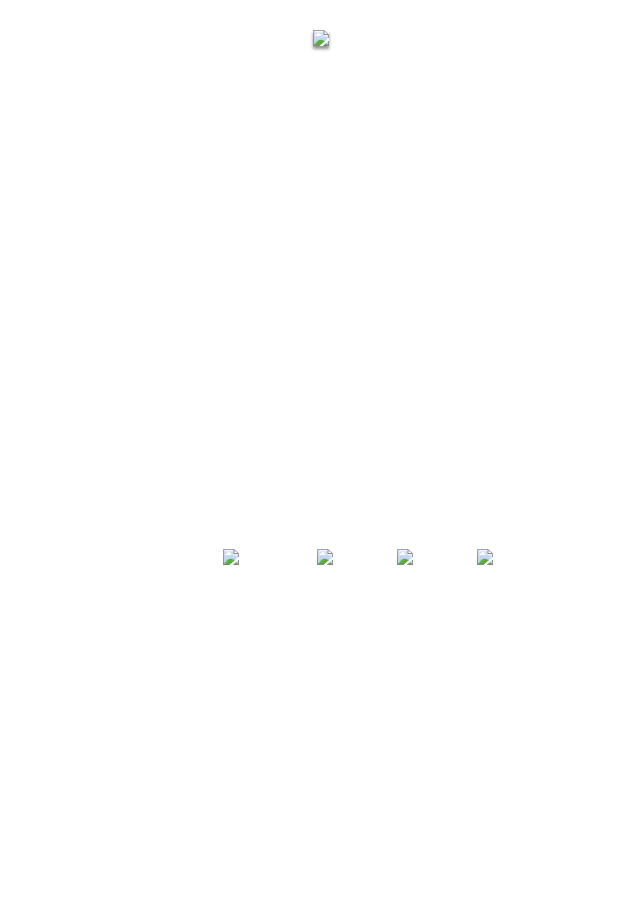
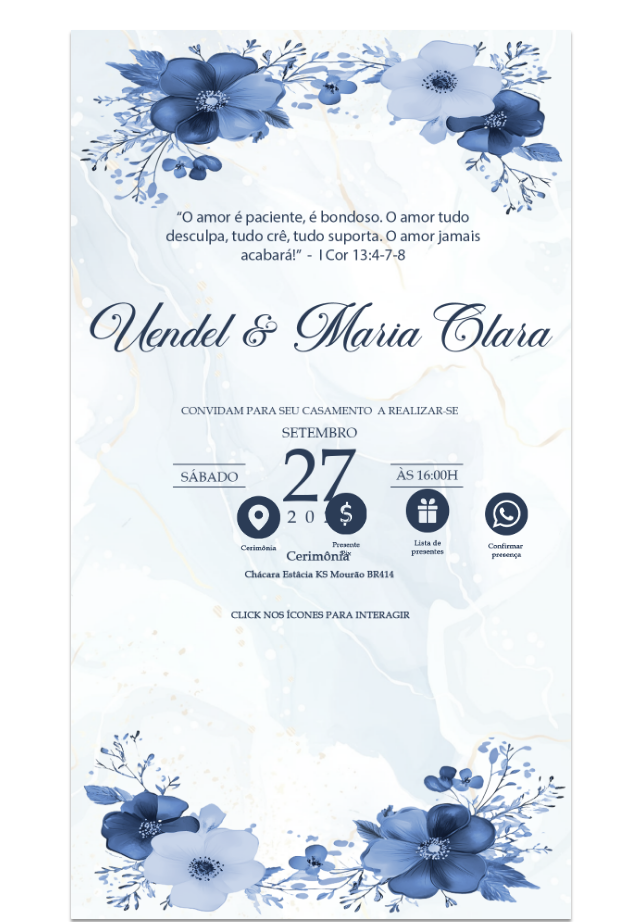
Before and after one commit to ffguiff/casamento, a plain HTML site: page index.html in a window 1280 px wide. Shown: the top 922 px of the page, without its empty margins (319-959 px from the left). Before the commit the page ends 800 px from the top, so only its background shows below. Drawn offline with Linux system fonts and the light colour scheme; the site is published under a folder, as on GitHub Pages, so addresses that start at the root find nothing.

Commit message:
Update index.html

```diff
--- a/index.html
+++ b/index.html
@@ -4,17 +4,17 @@
     <meta charset="UTF-8">
     <meta name="viewport" content="width=device-width, initial-scale=1.0">
     <title>Uendel & Maria clara</title>
-    <link  rel = " shortcut icon " href ="/aliancas.png " />
+    <link  rel = " shortcut icon " href ="aliancas.png " />
     <link rel="stylesheet" href="css.css">
 </head>
 <body>
     <div class="container">
-        <img class="backgroud" src="/backgroud.png" type="img">
+        <img class="backgroud" src="backgroud.png" type="img">
             <div class="container_icons">
-                <img onclick="cerimonia()" class="img1" src="/cerimonia.png" type="img">
-                <img class="img" src="/pix.png" type="img" onclick="pix()">
-                <img class="img" src="/listaDePresentes.png" type="img" onclick="presente()">
-                <img class="img" src="/whatsapp.png" type="img" onclick="whatsapp()">
+                <img onclick="cerimonia()" class="img1" src="cerimonia.png" type="img">
+                <img class="img" src="pix.png" type="img" onclick="pix()">
+                <img class="img" src="listaDePresentes.png" type="img" onclick="presente()">
+                <img class="img" src="whatsapp.png" type="img" onclick="whatsapp()">
             </div>
     </div>
     <script type="text/javascript" src="script.js"></script>
```
